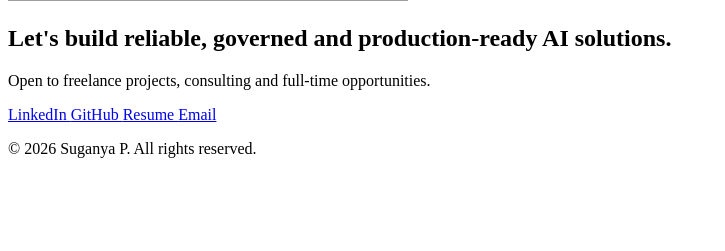
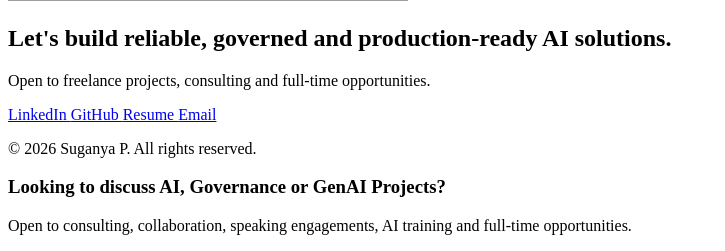
Before and after one commit to suganyaGaurav/suganya_portfolio, a Python web app: template templates/index.html in a window 1280 px wide. Shown: the part 5323-5574 px from the top of the page, without its empty margins (0-725 px from the left). Before the commit the page ends 5481 px from the top, so only its background shows below. Run offline with Jinja, Linux system fonts and the light colour scheme; the template is opened without the code that fills it, so the values that code supplies are empty; grey boxes are pictures that could not be loaded.

Commit message:
Update index.html

```diff
--- a/templates/index.html
+++ b/templates/index.html
@@ -817,6 +817,13 @@
 
     </footer>
 
+    <h3>Looking to discuss AI, Governance or GenAI Projects?</h3>
+
+    <p>
+    Open to consulting, collaboration, speaking engagements,
+    AI training and full-time opportunities.
+    </p>
+
 </body>
 
 </html>
```
